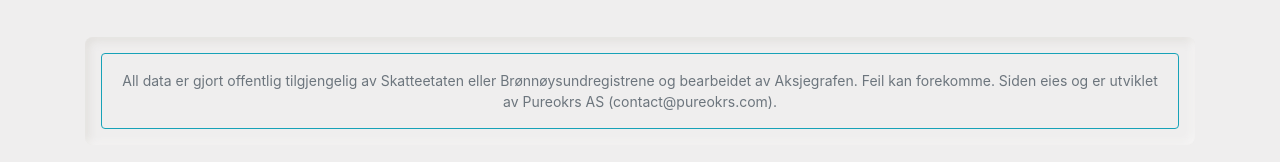
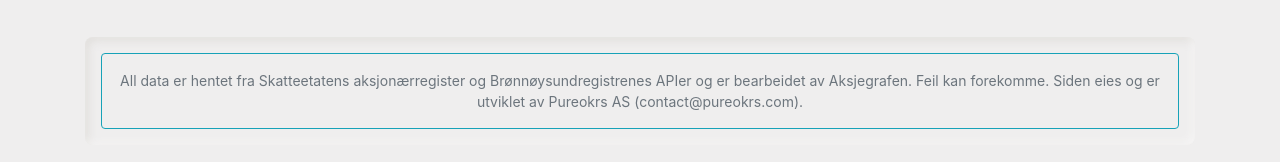
Before and after one commit to nilseng/aksjegrafen, a React (Create React App) app in the folder client/: page / in a window 1280 px wide. Shown: the part 3347-3509 px from the top of the page. Built offline with nearby package versions, Linux system fonts and the light colour scheme; no server answers.

Commit message:
nit: wording

```diff
--- a/client/src/components/Disclaimer.tsx
+++ b/client/src/components/Disclaimer.tsx
@@ -9,7 +9,7 @@ export const Disclaimer = () => {
       <div className="w-100 p-3" style={theme.lowering}>
         <div className="rounded p-3" style={{ border: `${theme.primary} solid 1px` }}>
           <p className="small text-muted text-center m-0">
-            All data er gjort offentlig tilgjengelig av Skatteetaten eller Brønnøysundregistrene og bearbeidet av
+            All data er hentet fra Skatteetatens aksjonærregister og Brønnøysundregistrenes APIer og er bearbeidet av
             Aksjegrafen. Feil kan forekomme. Siden eies og er utviklet av Pureokrs AS (contact@pureokrs.com).
           </p>
         </div>
```
